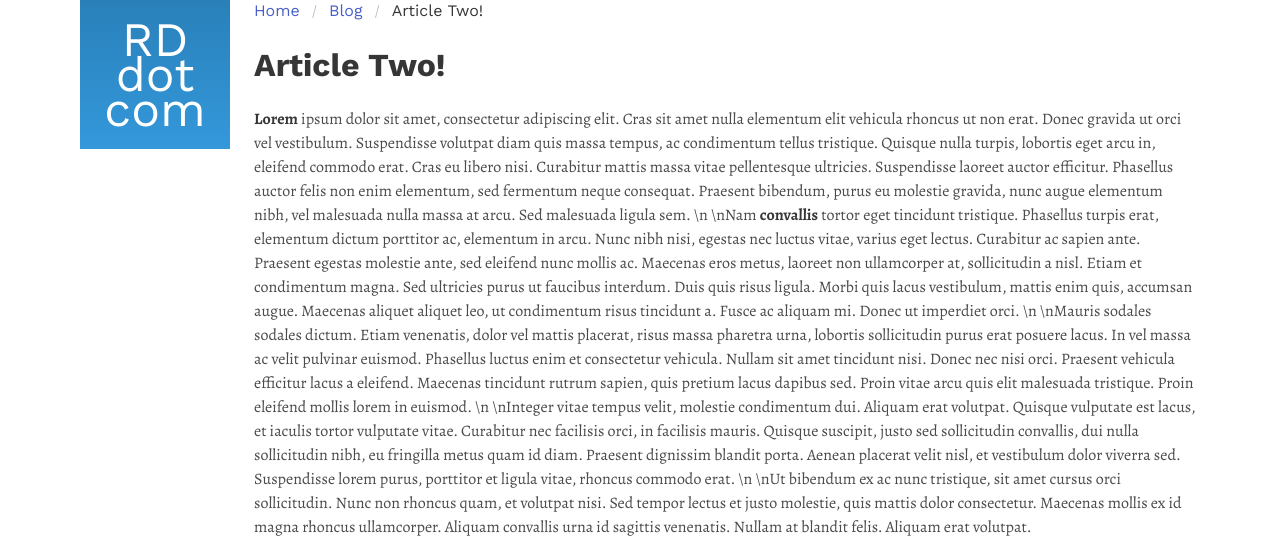
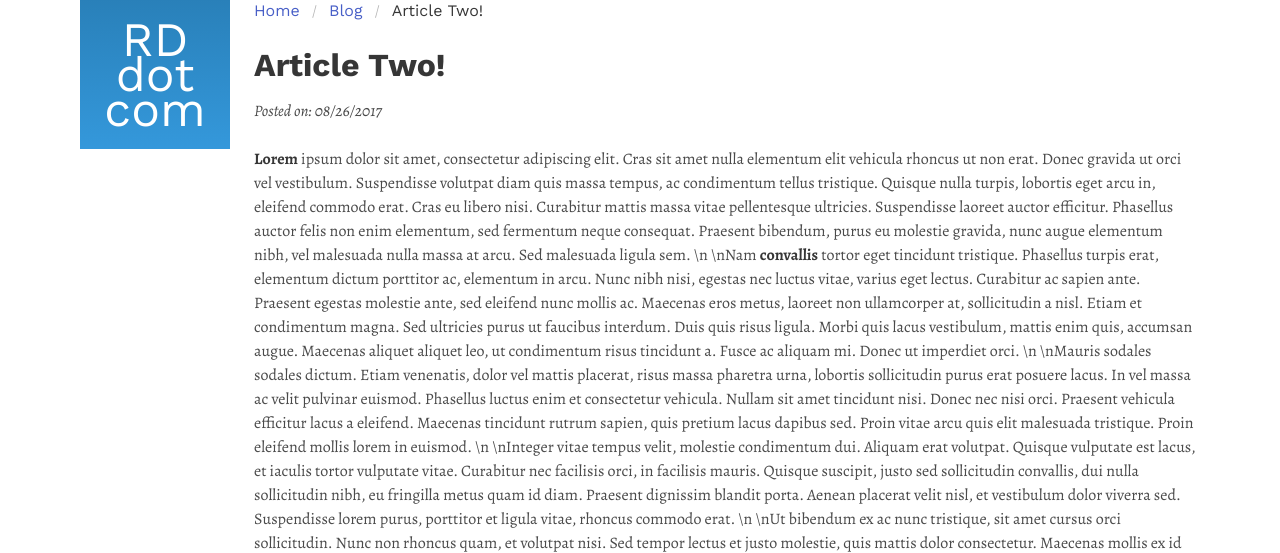
Before and after one commit to LostCore/rdcom_flask, a Flask app: page /article/article_two in a window 1280 px wide. Shown: the part 49-602 px from the top of the page. Run offline with Flask 2, Linux system fonts and the light colour scheme; style sheets or scripts are compiled from the project's sources.

Commit message:
Date inserted

```diff
--- a/rdcom_website/templates/article.html
+++ b/rdcom_website/templates/article.html
@@ -19,6 +19,7 @@
         </nav>
         <div class="content">
             <h1 class="article-title">{{ article.title }}</h1>
+            <p><em>Posted on: {{ article.real_date.strftime('%m/%d/%Y') }}</em></p>
         </div>
         <div class="content article-content">
             {{ article_content | safe }}
```
